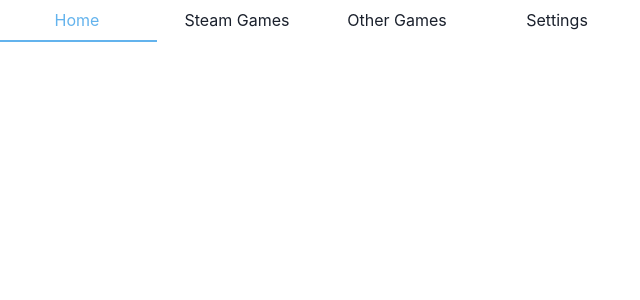
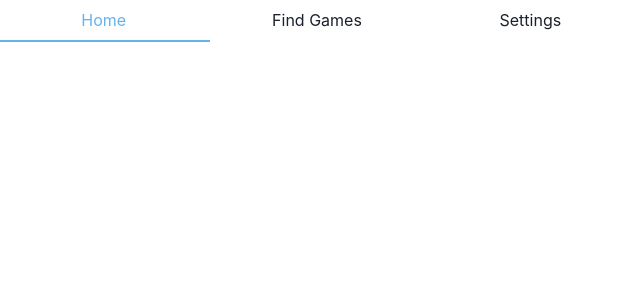
Before and after one commit to Raicuparta/rai-pal, a React (Vite) app: page / in a window 1280 px wide. Shown: the top 300 px of the page, without its empty margins (323-963 px from the left). Built offline with nearby package versions, Linux system fonts and the light colour scheme.

Commit message:
refactor pages

```diff
--- a/src/app.tsx
+++ b/src/app.tsx
@@ -1,60 +1,35 @@
-import { useState } from "react";
-import { invoke } from "@tauri-apps/api/tauri";
 import {
-  Button,
   Container,
-  Stack,
   Tab,
   TabList,
   TabPanel,
   TabPanels,
   Tabs,
 } from "@chakra-ui/react";
-import { AppMap } from "./steam-app";
-import { GameCard } from "./game-card";
+import { HomePage } from "./pages/home-page";
+
+const pages = [
+  { title: "Home", component: HomePage },
+  { title: "Find Games", component: HomePage },
+  { title: "Settings", component: HomePage },
+];
 
 function App() {
-  const [steamApps, setSteamApps] = useState<AppMap>();
-  const [isLoading, setIsLoading] = useState(false);
-
-  async function greet() {
-    setIsLoading(true);
-    const json: string = await invoke("get_steam_apps_json");
-
-    console.log(json);
-    setSteamApps(JSON.parse(json));
-    setIsLoading(false);
-  }
-
   return (
     <Tabs isFitted display="flex" flexDirection={"column"} height="100vh">
       <TabList>
         <Container maxWidth="2xl" display="flex" flexDirection="row">
-          <Tab>Home</Tab>
-          <Tab>Steam Games</Tab>
-          <Tab>Other Games</Tab>
-          <Tab>Settings</Tab>
+          {pages.map((page) => (
+            <Tab>{page.title}</Tab>
+          ))}
         </Container>
       </TabList>
       <TabPanels flex="1" overflow={"auto"}>
-        <Container maxWidth="2xl">
-          <TabPanel>
-            <Stack>
-              <Button
-                type="submit"
-                onClick={greet}
-                isLoading={isLoading}
-                loadingText="Looking and finding and searching..."
-              >
-                Get games from Steam
-              </Button>
-              {steamApps &&
-                Object.entries(steamApps).map(([appId, steamApp]) => (
-                  <GameCard key={appId} steamApp={steamApp} />
-                ))}
-            </Stack>
-          </TabPanel>
-        </Container>
+        {pages.map((page) => (
+          <Container maxWidth="2xl">
+            <TabPanel>{<page.component />}</TabPanel>
+          </Container>
+        ))}
       </TabPanels>
     </Tabs>
   );
--- /dev/null
+++ b/src/pages/home-page.tsx
@@ -0,0 +1,35 @@
+import { Button, Stack } from "@chakra-ui/react";
+import { AppMap } from "../steam-app";
+import { GameCard } from "../game-card";
+import { useState } from "react";
+import { invoke } from "@tauri-apps/api";
+
+export const HomePage = () => {
+  const [steamApps, setSteamApps] = useState<AppMap>();
+  const [isLoading, setIsLoading] = useState(false);
+
+  async function greet() {
+    setIsLoading(true);
+    const json: string = await invoke("get_steam_apps_json");
+
+    console.log(json);
+    setSteamApps(JSON.parse(json));
+    setIsLoading(false);
+  }
+  return (
+    <Stack>
+      <Button
+        type="submit"
+        onClick={greet}
+        isLoading={isLoading}
+        loadingText="Looking and finding and searching..."
+      >
+        Get games from Steam
+      </Button>
+      {steamApps &&
+        Object.entries(steamApps).map(([appId, steamApp]) => (
+          <GameCard key={appId} steamApp={steamApp} />
+        ))}
+    </Stack>
+  );
+};
```
